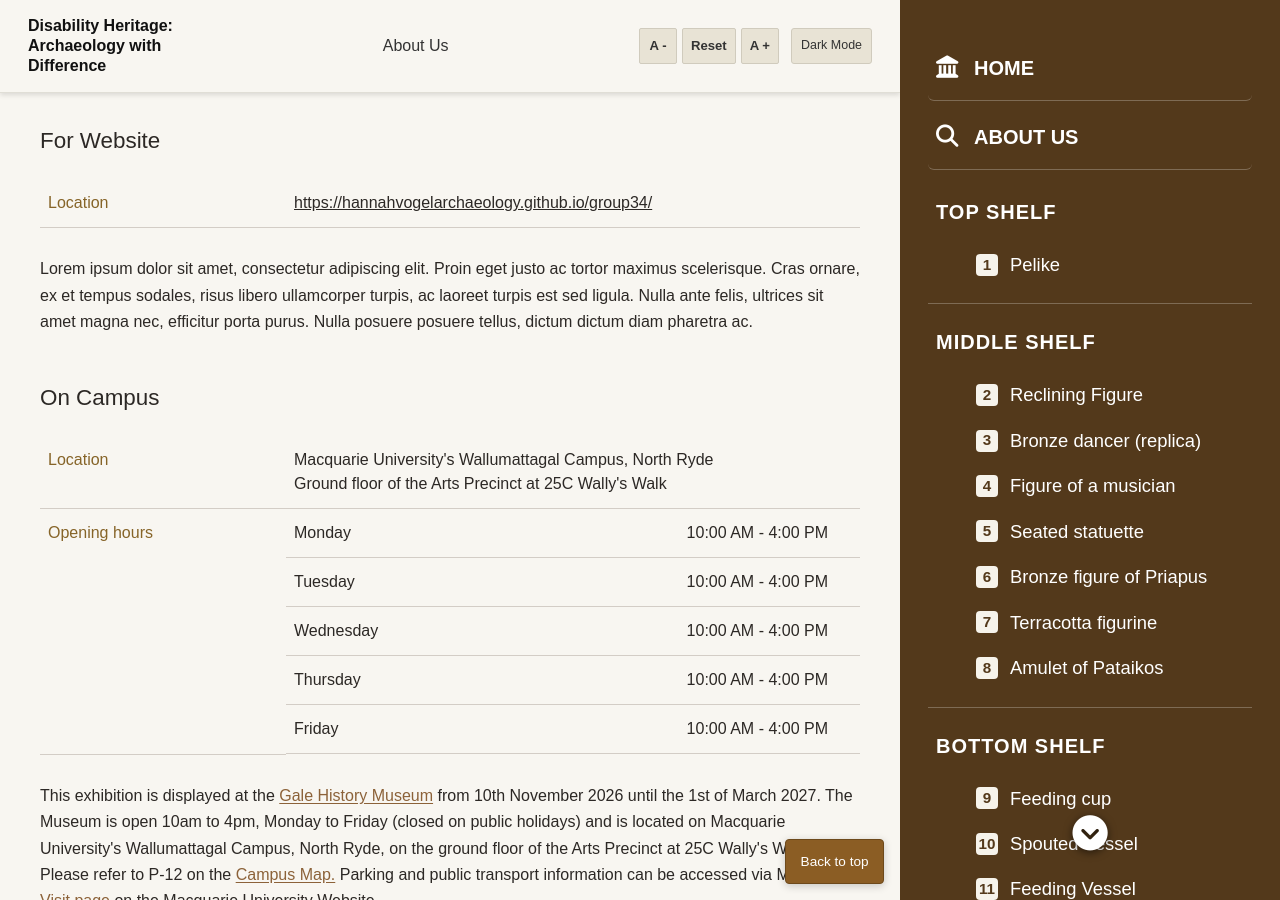
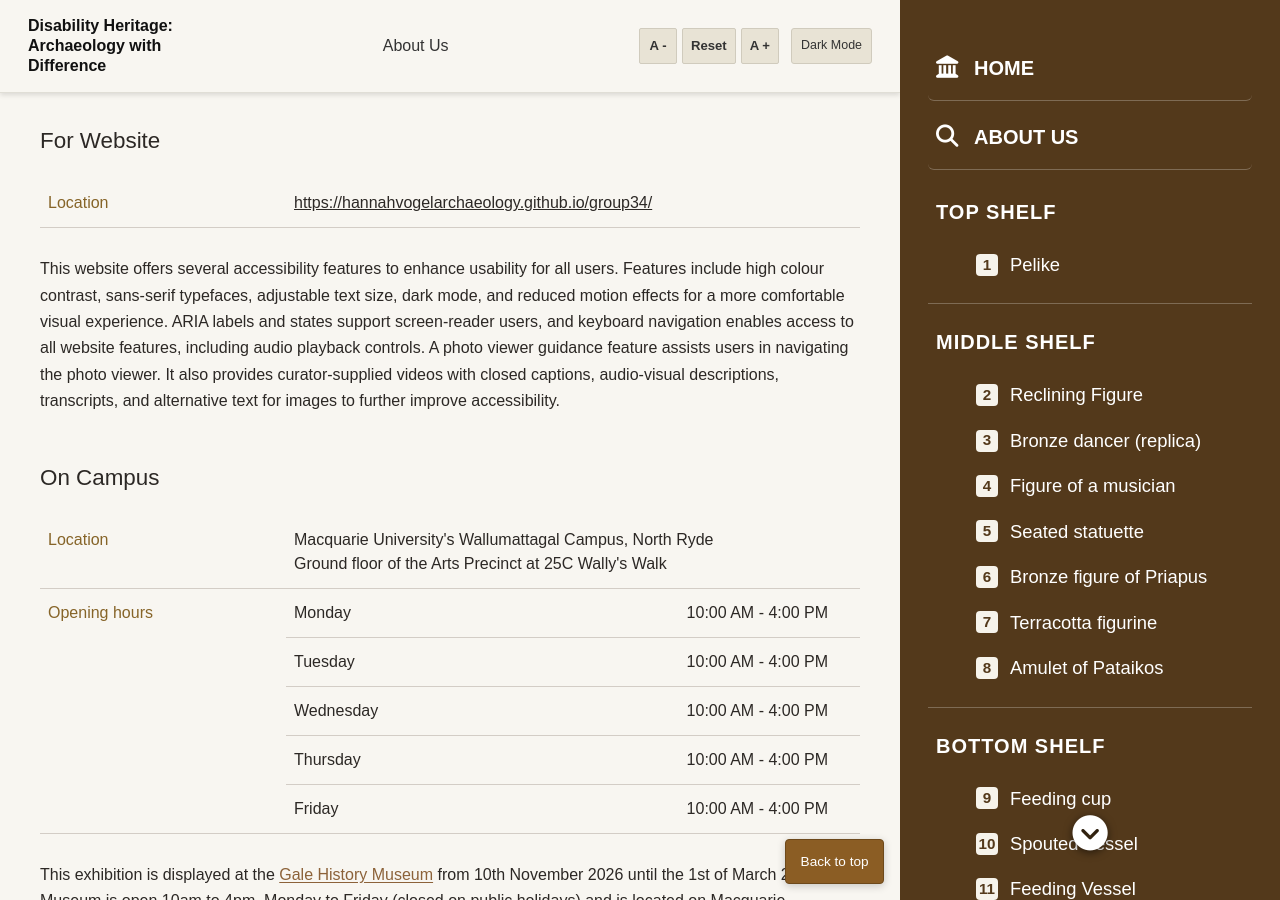
Before and after one commit to HannahVogelArchaeology/group34, a Jekyll site: the page built from about.md, in a window 1280 px wide and 900 px high, scrolled down 540 px. Built offline with Jekyll 4.4.1, drawn with Linux system fonts in a browser that asks for light colours.

Commit message:
Web accessibility paragraph changed

```diff
--- a/_layouts/about.html
+++ b/_layouts/about.html
@@ -39,13 +39,7 @@ layout: default
     </table>
 
     <p class="section-desc" aria-label="Website description">
-        Lorem ipsum dolor sit amet, consectetur adipiscing elit.
-        Proin eget justo ac tortor maximus scelerisque.
-        Cras ornare, ex et tempus sodales, risus libero ullamcorper turpis,
-        ac laoreet turpis est sed ligula.
-        Nulla ante felis, ultrices sit amet magna nec,
-        efficitur porta purus.
-        Nulla posuere posuere tellus, dictum dictum diam pharetra ac.
+        This website offers several accessibility features to enhance usability for all users. Features include high colour contrast, sans-serif typefaces, adjustable text size, dark mode, and reduced motion effects for a more comfortable visual experience. ARIA labels and states support screen-reader users, and keyboard navigation enables access to all website features, including audio playback controls. A photo viewer guidance feature assists users in navigating the photo viewer. It also provides curator-supplied videos with closed captions, audio-visual descriptions, transcripts, and alternative text for images to further improve accessibility.
     </p>
 </div>
 
```
